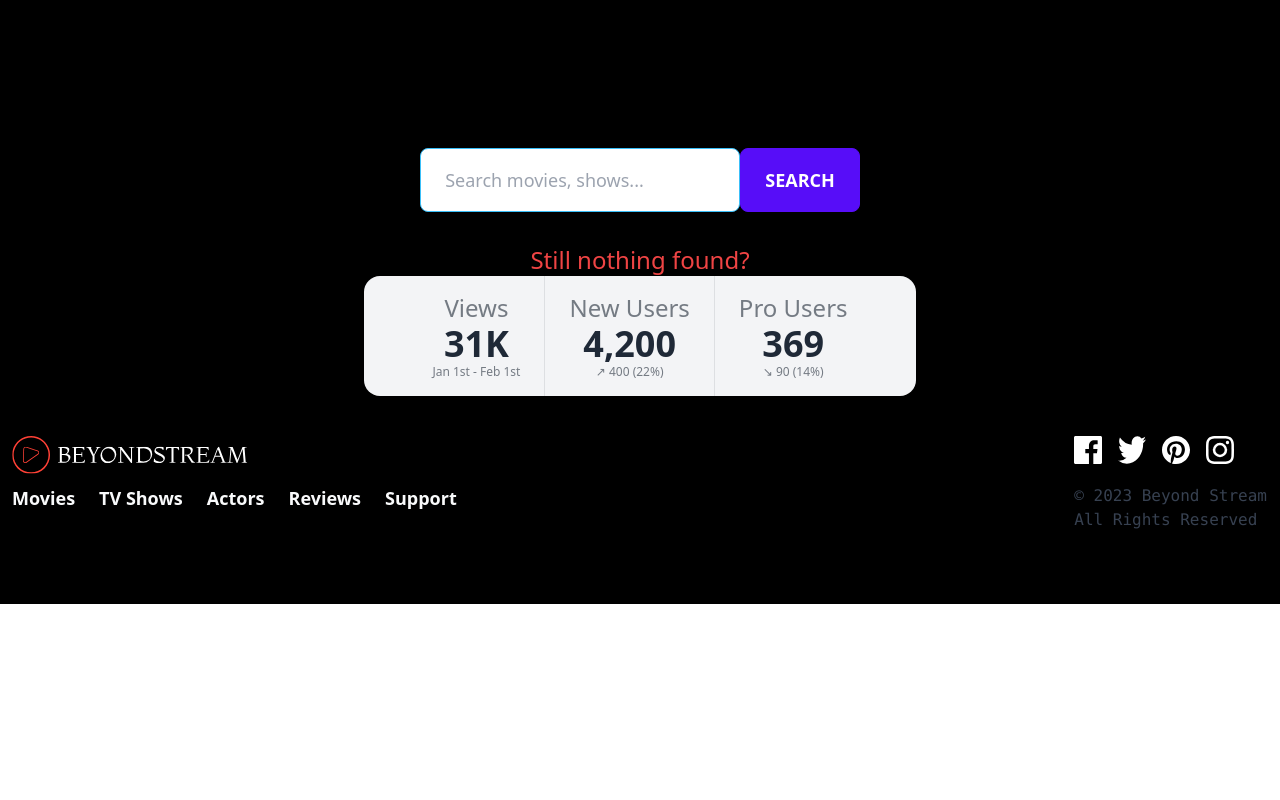
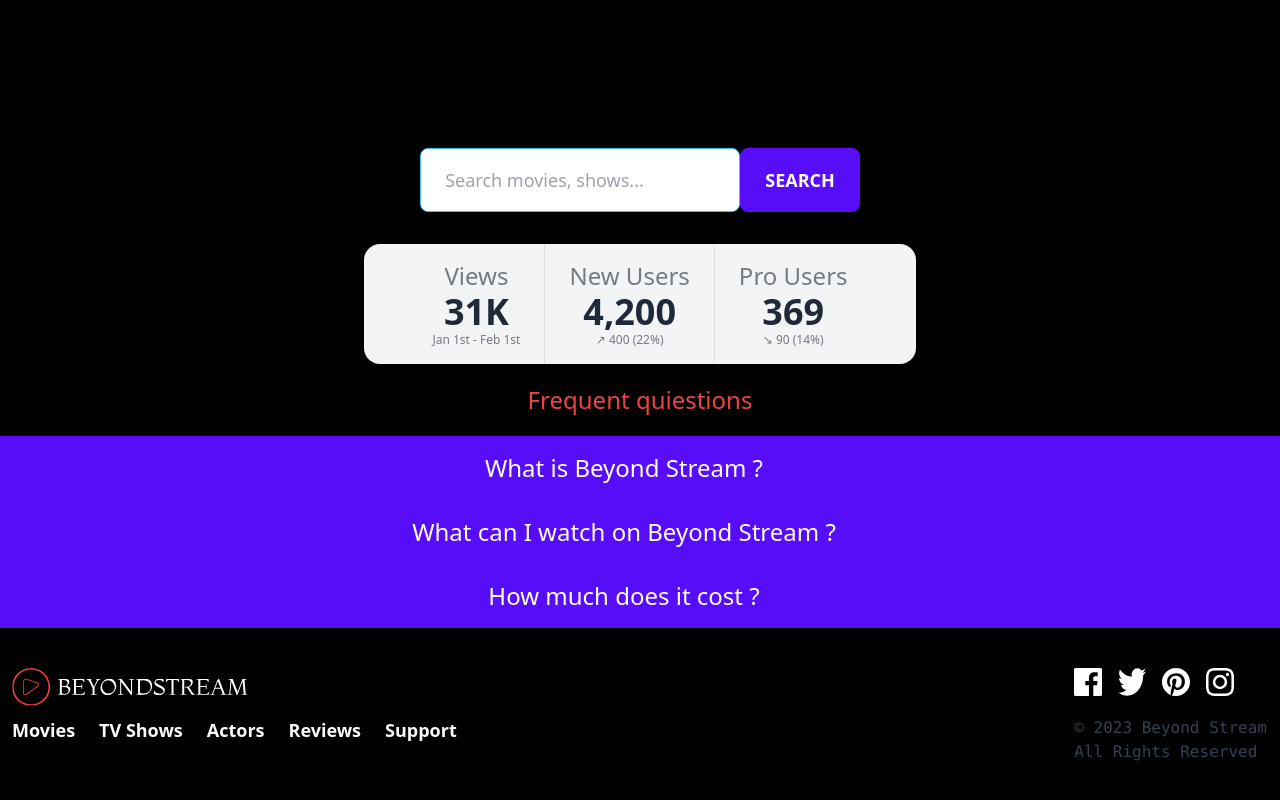
Before and after one commit to sergiucarcea/SimpleDB, a React (Vite) app: page / in a window 1280 px wide. Shown: the part 1584-2384 px from the top of the page. Before the commit the page ends 2188 px from the top, so only its background shows below. Built offline with nearby package versions, Linux system fonts and the light colour scheme; no server answers.

Commit message:
added FAQ

```diff
--- a/src/App.jsx
+++ b/src/App.jsx
@@ -295,7 +295,6 @@ function App() {
       </form>
 
       <div className="bg-black  text-center text-2xl text-red-500">
-        <p>Still nothing found?</p>
         <div className="stats stats-vertical bg-gray-100 px-11 shadow lg:stats-horizontal">
           <div className="stat">
             <div className="stat-title">Views</div>
@@ -314,6 +313,63 @@ function App() {
             <div className="stat-value">369</div>
             <div className="stat-desc">↘︎ 90 (14%)</div>
           </div>
+        </div>
+      </div>
+
+      <div className="bg-black py-5  text-center text-2xl text-red-500">
+        <p>Frequent quiestions </p>
+      </div>
+      <div tabIndex={0} className="group collapse">
+        <div className="collapse-title bg-primary text-center text-lg text-primary-content group-focus:bg-secondary group-focus:text-secondary-content">
+          <h2 className="text-2xl">What is Beyond Stream ?</h2>
+        </div>
+        <div className="collapse-content bg-primary text-center text-lg text-primary-content group-focus:bg-secondary group-focus:text-secondary-content">
+          <p>
+            Beyond Stream is a dedicated streaming platform featuring movies and
+            productions from Disney, Pixar, Marvel, Star Wars, National
+            Geographic and more.
+          </p>
+        </div>
+      </div>
+      <div tabIndex={0} className="group collapse">
+        <div className="collapse-title bg-primary text-center text-lg text-primary-content group-focus:bg-secondary group-focus:text-secondary-content">
+          <h2 className="text-2xl">What can I watch on Beyond Stream ?</h2>
+        </div>
+        <div className="collapse-content list-disc bg-primary text-center text-lg text-primary-content group-focus:bg-secondary group-focus:text-secondary-content">
+          <p>
+            Beyond Stream offers an impressive collection of movies and series,
+            with new content added monthly.
+          </p>
+          <ul className="list-inside list-disc">
+            <li>
+              4K UHD, Dolby Vision and Dolby Atmos playback on compatible
+              devices at no additional cost.
+            </li>
+            <li>
+              Discover the beauty of the planet through the exceptional
+              documentaries of the National Geographic brand
+            </li>
+            <li>
+              Exclusively see the shows everyone is talking about, like the
+              latest season of the global phenomenon The Walking Dead
+            </li>
+          </ul>
+        </div>
+      </div>
+      <div tabIndex={0} className="group collapse">
+        <div className="collapse-title bg-primary text-center text-lg text-primary-content group-focus:bg-secondary group-focus:text-secondary-content">
+          <h2 className="text-2xl">How much does it cost ?</h2>
+        </div>
+        <div className="collapse-content bg-primary text-center text-lg text-primary-content group-focus:bg-secondary group-focus:text-secondary-content">
+          <p>
+            The rate for monthly subscription is $10. Alternatively, you can
+            choose the annual plan ($12) for 12 months at the price of 10
+            months!*
+          </p>
+          <p>
+            *Discount calculated compared to 12 months at the monthly
+            subscription rate ($10) at launch.
+          </p>
         </div>
       </div>
 
```
Also changed, not shown: 5 other files (tests, documents, lock files or other folders).
